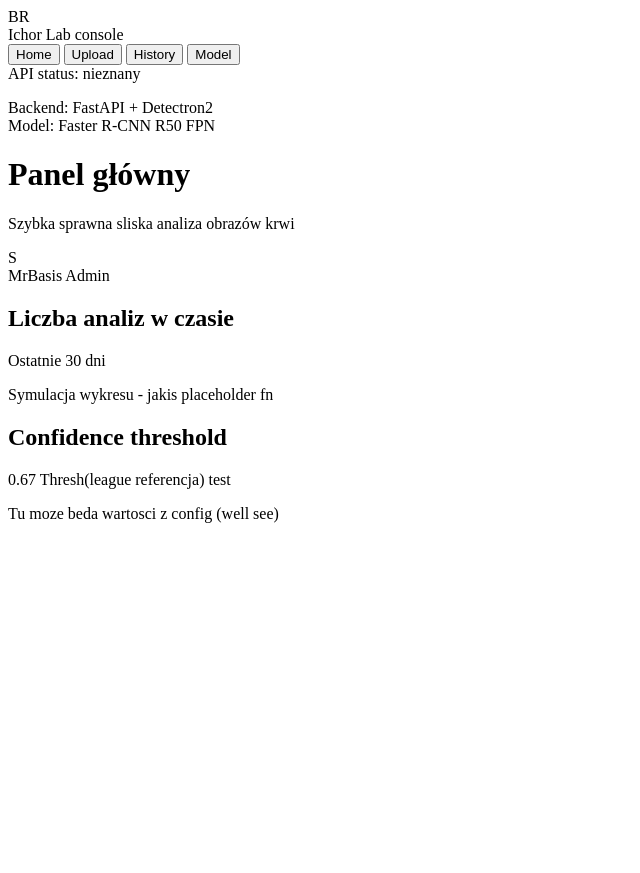
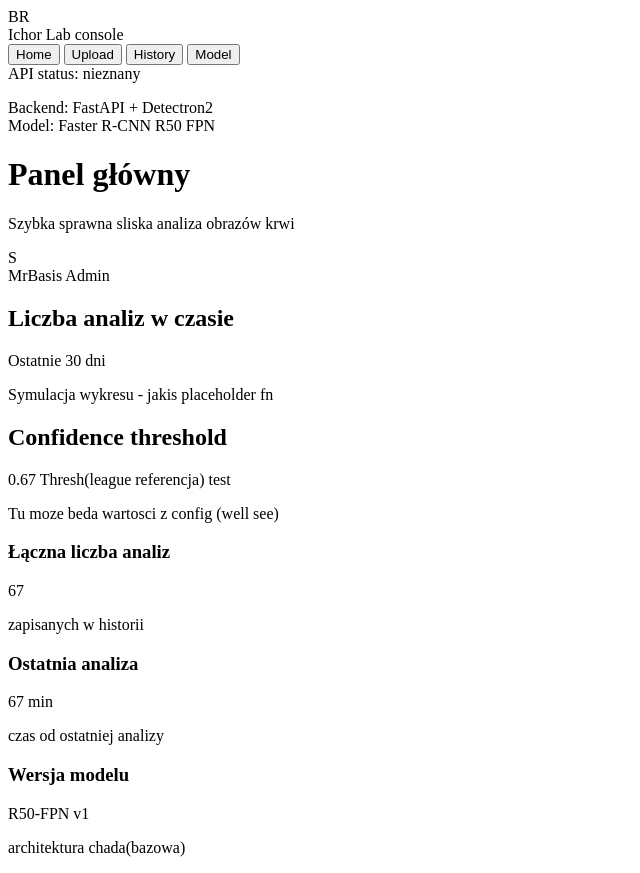
Before and after one commit to s26435/BloodRecogApp, a plain HTML site: page frontend/index.html in a window 1280 px wide. Shown: the whole page, without its empty margins (0-640 px from the left). Before the commit the page ends 800 px from the top, so only its background shows below. Drawn offline with Linux system fonts and the light colour scheme.

Commit message:
Done 2 czesc

```diff
--- a/frontend/index.html
+++ b/frontend/index.html
@@ -118,7 +118,40 @@
                         </section>
                     </div>
 
+                    <!--2 czesc-->
+                    <div class="row row--stats">
+                        <section class="card card--stat">
+                            <header class="card-header">
+                                <h3 class="card-title">Łączna liczba analiz</h3>
+                            </header>
+                            <div class="card-body">
+                                <p class="stat-number">67</p>
+                                <p class="stat-label">zapisanych w historii</p>
+                            </div>
+                        </section>
 
+                        <section class="card card--stat">
+                            <header class="card-header">
+                                <h3 class="card-title">Ostatnia analiza</h3>
+                            </header>
+                            <div class="card-body">
+                                <p class="stat-number">67 min</p>
+                                <p class="stat-label">czas od ostatniej analizy</p>
+                            </div>
+                        </section>
+
+                        <section class="card card--stat">
+                            <header class="card-header">
+                                <h3 class="card-title">Wersja modelu</h3>
+                            </header>
+                            <div class="card-body">
+                                <p class="stat-number">R50-FPN v1</p>
+                                <p class="stat-label">architektura chada(bazowa)</p>
+                            </div>
+                        </section>
+                    </div>
+
+                    <!--3 czesc-->
                 </section>
             </main>
         </div>
```
